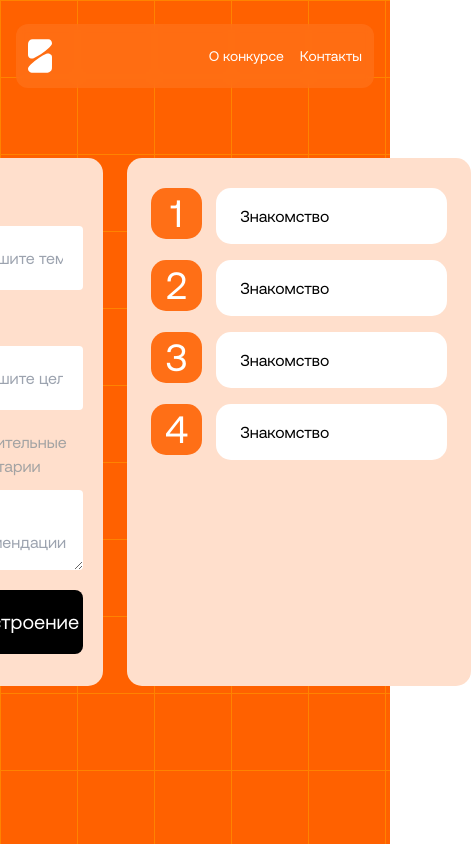
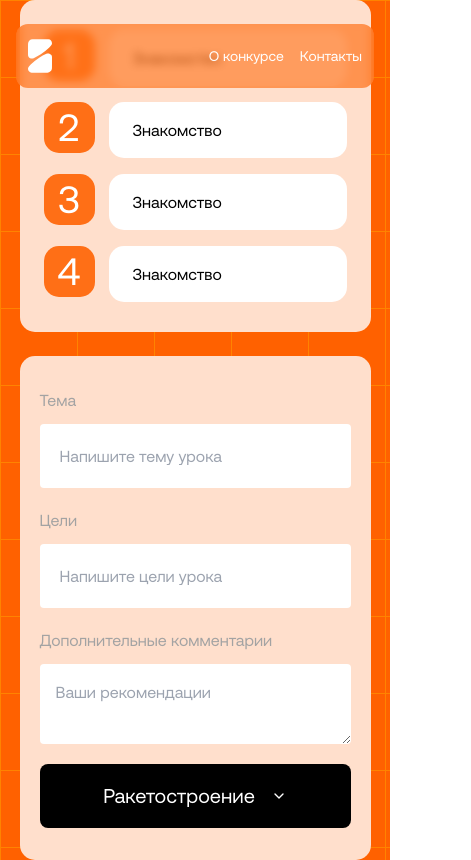
Before and after one commit to Almasx/gen-lessons, a Next.js app: page / in a window 390 px wide. Shown: the whole page, 471 px wide, since content can reach past the window. Built offline with nearby package versions, Linux system fonts and the light colour scheme.

Commit message:
feat: mobile responsiveness

```diff
--- a/src/app/components/Form.tsx
+++ b/src/app/components/Form.tsx
@@ -36,7 +36,6 @@ export const Form = ({
   Icon,
 }: FormProps) => {
   return (
-    <div className="flex w-1/3 flex-col rounded-[15px] bg-[#ffdfcc] px-5 py-8">
     <form
       className="flex flex-col justify-between gap-5"
       onSubmit={handleSubmit(onSubmit, onError)}
@@ -86,6 +85,5 @@ export const Form = ({
         <Icon />
       </button>
     </form>
-    </div>
   );
 };
--- a/src/app/page.tsx
+++ b/src/app/page.tsx
@@ -6,12 +6,12 @@ import { lessonInfo, contentBarInfo } from "./constants";
 
 import { FiChevronDown } from "react-icons/fi";
 import { useForm } from "react-hook-form";
-import type { SubmitErrorHandler, SubmitHandler } from "react-hook-form";
 import { lessonSchema } from "~/schemas";
 import { zodResolver } from "@hookform/resolvers/zod";
 import { Form } from "./components/Form";
 
 import type { IField } from "~/schemas";
+import type { SubmitErrorHandler, SubmitHandler } from "react-hook-form";
 
 export default function HomePage() {
   const {
@@ -35,7 +35,8 @@ export default function HomePage() {
       <NavBar />
 
       <div className="flex w-full items-center justify-center">
-        <div className="flex flex-row gap-6 lg:w-[1024px]">
+        <div className="flex w-[90%] flex-col-reverse gap-6 md:flex-row lg:w-[1024px]">
+          <div className="flex flex-col rounded-[15px] bg-[#ffdfcc] px-5 py-8 md:w-1/3">
             <Form
               fieldInfo={lessonInfo}
               handleSubmit={handleSubmit}
@@ -45,8 +46,9 @@ export default function HomePage() {
               Icon={FiChevronDown}
               errors={errors}
             />
+          </div>
 
-          <div className="flex w-2/3 flex-col gap-4 rounded-[15px] bg-[#ffdfcc] px-6 py-[30px]">
+          <div className="flex flex-col gap-4 rounded-[15px] bg-[#ffdfcc] px-6 py-[30px] md:w-2/3">
             {contentBarInfo.map((cont) => {
               return (
                 <div className="flex flex-row gap-[14px]" key={cont.number}>
```
Lines whose indentation alone changed are shown as unchanged.
